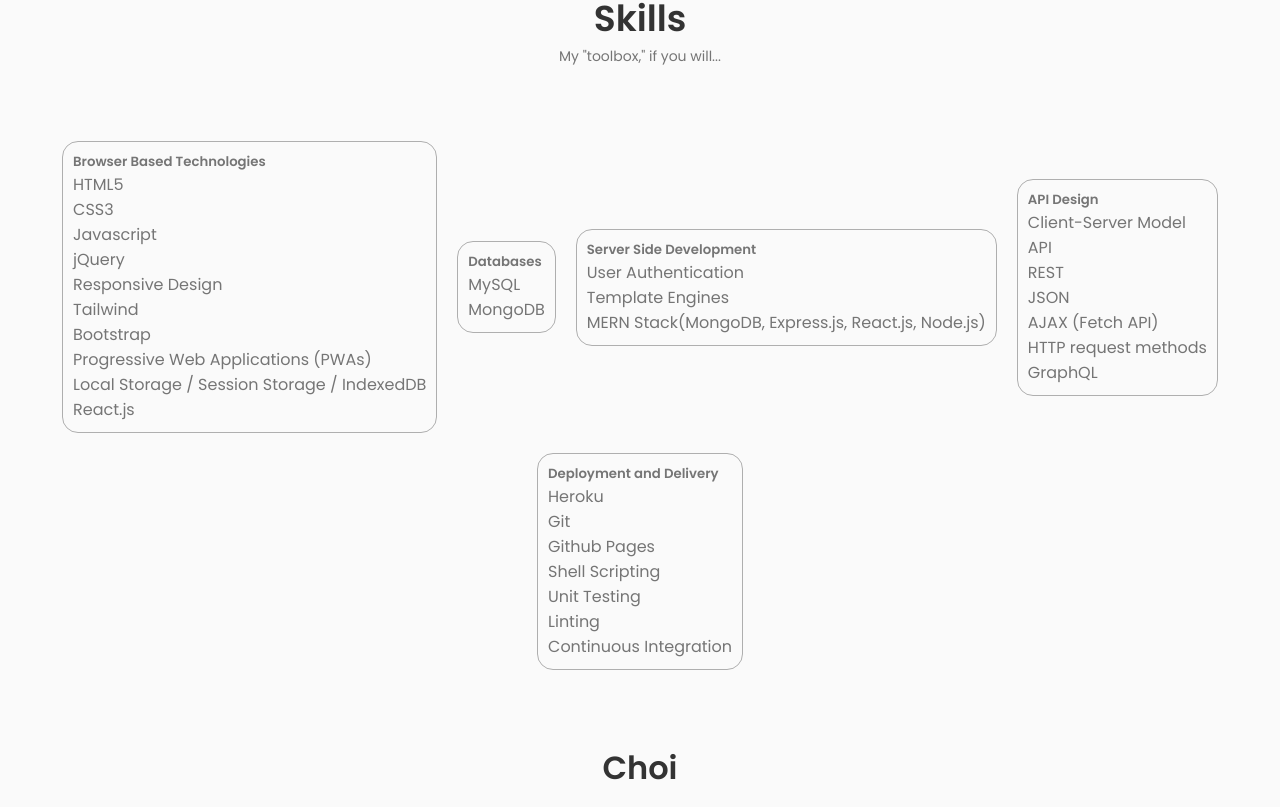
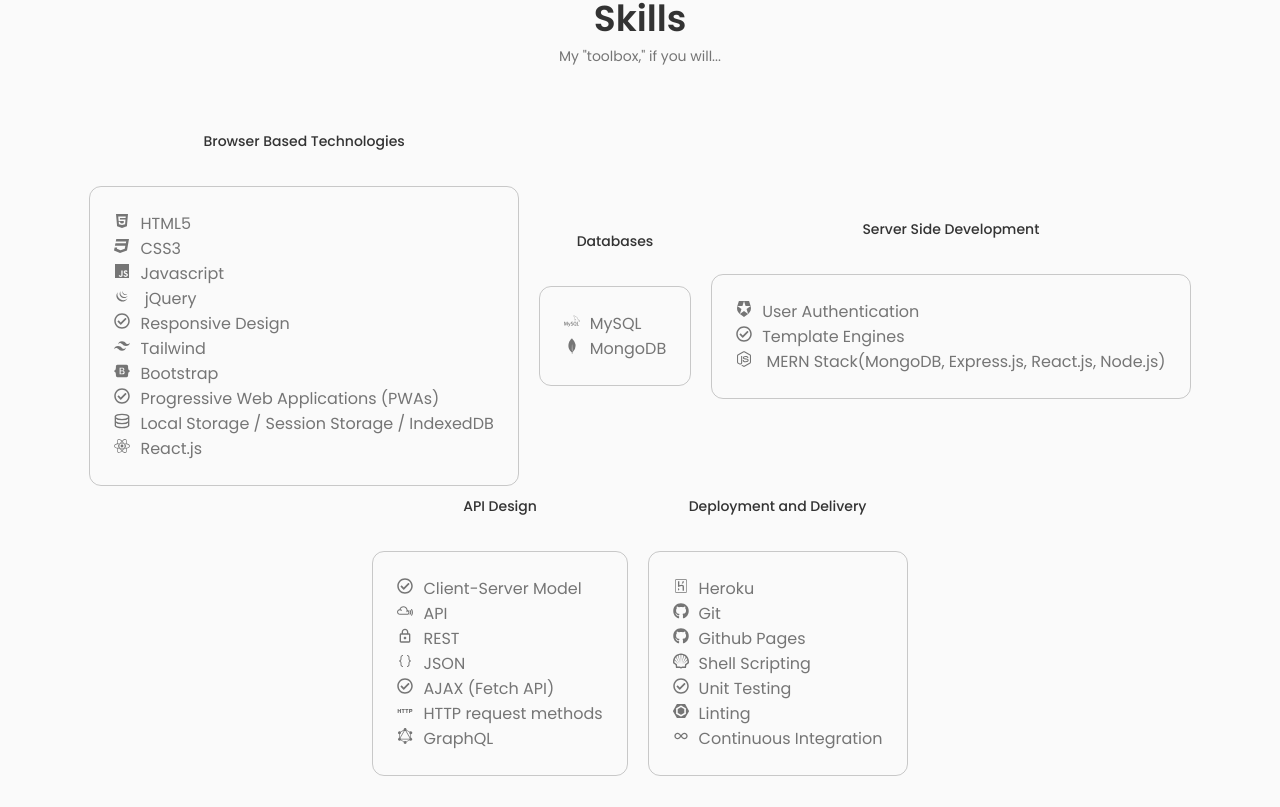
Before and after one commit to justinschoi93/portfolio, a React (Vite) app in the folder v3.0/: page / in a window 1280 px wide. Shown: the part 2413-3220 px from the top of the page. Built offline with nearby package versions, Linux system fonts and the light colour scheme.

Commit message:
updated styling

```diff
--- a/v3.0/src/components/skills/Skills.jsx
+++ b/v3.0/src/components/skills/Skills.jsx
@@ -1,5 +1,32 @@
 import './skills.css'
-
+import { MdHttp,
+    MdOutlineHttps
+                 } from 'react-icons/md';
+import { FaHtml5,
+    FaCss3,
+    FaJs,
+    FaRegCheckCircle,
+    FaBootstrap,
+    FaReact,
+    FaNodeJs,
+    FaGithub,
+    FaMixcloud
+                    } from 'react-icons/fa';
+import { BiLogoHeroku,
+    BiInfinite
+                    } from 'react-icons/bi';
+import { DiJqueryLogo } from 'react-icons/di';
+import {SiTailwindcss,
+    SiMysql,
+    SiMongodb,
+    SiAuth0,
+    SiShell,
+    SiEslint
+                    } from 'react-icons/si';
+import { GrStorage,
+    GrGraphQl
+                    } from 'react-icons/gr';
+import { VscJson } from 'react-icons/vsc';
 const Skills = () => {
     return (
         <section className="skills section" id="skills">
@@ -11,43 +38,42 @@
                         <h5 className="skills__card__title">Browser Based Technologies</h5>
                         <ul className="skills__list">
                             <li className="skills__item">
-                                <i className="fab fa-html5"></i>
+                                <FaHtml5 className="skills__icon"/>
                                 <span>HTML5</span>
                             </li>
                             <li className="skills__item">
-                                <i className=""></i>
+                                <FaCss3 className="skills__icon"/>
                                 <span>CSS3</span>
                             </li>
                             <li className="skills__item">
-                                <i className=""></i>
+                                <FaJs className="skills__icon"/>
                                 <span>Javascript</span>
                             </li>
                             <li className="skills__item">
-                                <i className=""></i>
-                                <span>jQuery</span>
+                                <DiJqueryLogo className="skills__icon"/>                          <span>jQuery</span>
                             </li>
                             <li className="skills__item">
-                                <i className=""></i>
+                                <FaRegCheckCircle className="skills__icon"/>
                                 <span>Responsive Design</span>
                             </li>
                             <li className="skills__item">
-                                <i className=""></i>
+                                <SiTailwindcss className="skills__icon"/>
                                 <span>Tailwind</span>
                             </li>
                             <li className="skills__item">
-                                <i className=""></i>
+                                <FaBootstrap className="skills__icon"/>
                                 <span>Bootstrap</span>
                             </li>
                             <li className="skills__item">
-                                <i className=""></i>
+                                <FaRegCheckCircle className="skills__icon"/>
                                 <span>Progressive Web Applications (PWAs)</span>
                             </li>
                             <li className="skills__item">
-                                <i className=""></i>
+                                <GrStorage className="skills__icon"/>
                                 <span>Local Storage / Session Storage / IndexedDB</span>
                             </li>
                             <li className="skills__item">
-                                <i className=""></i>
+                                <FaReact className="skills__icon"/>
                                 <span>React.js</span>
                             </li>
                         </ul>
@@ -56,11 +82,11 @@
                         <h5 className="skills__card__title">Databases</h5>
                         <ul className="skills__list">
                             <li className="skills__item">
-                                <i className=""></i>
+                                <SiMysql className="skills__icon"/>
                                 <span>MySQL</span>
                             </li>
                             <li className="skills__item">
-                                <i className=""></i>
+                                <SiMongodb className="skills__icon"/>
                                 <span>MongoDB</span>
                             </li>
                         </ul>
@@ -69,16 +95,15 @@
                         <h5 className="skills__card__title">Server Side Development</h5>
                         <ul className="skills__list">
                             <li className="skills__item">
-                                <i className=""></i>
+                                <SiAuth0 className="skills__icon"/>
                                 <span>User Authentication</span>
                             </li>
                             <li className="skills__item">
-                                <i className=""></i>
+                                <FaRegCheckCircle className="skills__icon"/>
                                 <span>Template Engines</span>
                             </li>
                             <li className="skills__item">
-                                <i className=""></i>
-                                <span>MERN Stack</span>
+                                <FaNodeJs className="skills__icon"/>                                <span>MERN Stack</span>
                                 <span>(MongoDB, Express.js, React.js, Node.js)</span>
                             </li>
                         </ul>
@@ -87,31 +112,31 @@
                         <h5 className="skills__card__title">API Design</h5>
                         <ul className="skills__list">
                             <li className="skills__item">
-                                <i className=""></i>
+                                <FaRegCheckCircle className="skills__icon"/>
                                 <span>Client-Server Model</span>
                             </li>
                             <li className="skills__item">
-                                <i className=""></i>
+                                <FaMixcloud className="skills__icon"/>
                                 <span>API</span>
                             </li>
                             <li className="skills__item">
-                                <i className=""></i>
+                                <MdOutlineHttps className="skills__icon"/>
                                 <span>REST</span>
                             </li>
                             <li className="skills__item">
-                                <i className=""></i>
+                                <VscJson className="skills__icon"/>
                                 <span>JSON</span>
                             </li>
                             <li className="skills__item">
-                                <i className=""></i>
+                                <FaRegCheckCircle className="skills__icon"/>
                                 <span>AJAX (Fetch API)</span>
                             </li>
                             <li className="skills__item">
-                                <i className=""></i>
+                                <MdHttp className="skills__icon"/>
                                 <span>HTTP request methods</span>
                             </li>
                             <li className="skills__item">
-                                <i className=""></i>
+                                <GrGraphQl className="skills__icon"/>
                                 <span>GraphQL</span>
                             </li>
                         </ul>
@@ -120,31 +145,31 @@
                         <h5 className="skills__card__title">Deployment and Delivery</h5>
                         <ul className="skills__list">
                             <li className="skills__item">
-                                <i className=""></i>
+                                <BiLogoHeroku className="skills__icon"/>
                                 <span>Heroku</span>
                             </li>
                             <li className="skills__item">
-                                <i className=""></i>
+                                <FaGithub className="skills__icon"/>
                                 <span>Git</span>
                             </li>
                             <li className="skills__item">
-                                <i className=""></i>
+                                <FaGithub className="skills__icon"/>
                                 <span>Github Pages</span>
                             </li>
                             <li className="skills__item">
-                                <i className=""></i>
+                                <SiShell className="skills__icon"/>
                                 <span>Shell Scripting</span>
                             </li>
                             <li className="skills__item">
-                                <i className=""></i>
+                                <FaRegCheckCircle className="skills__icon"/>
                                 <span>Unit Testing</span>
                             </li>
                             <li className="skills__item">
-                                <i className=""></i>
+                                <SiEslint className="skills__icon"/>
                                 <span>Linting</span>
                             </li>
                             <li className="skills__item">
-                                <i className=""></i>
+                                <BiInfinite className="skills__icon"/>
                                 <span>Continuous Integration</span>
                             </li>
                         </ul>
--- a/v3.0/src/components/skills/skills.css
+++ b/v3.0/src/components/skills/skills.css
@@ -12,8 +12,33 @@
 }
 
 .skills__card {
-    border: 1px solid rgba(0,0,0,0.3);
-    border-radius: 1rem;
+    display: flex;
+    flex-direction: column;
+    /* justify-content: center; */
+    align-items: center;
+}
+
+.skills__list {
+    border: 1px solid rgba(0,0,0,0.2);
+    border-radius: .75rem;
     margin: 10px;
-    padding: 10px;
+    padding: 1.5rem;
+    color: var(--text-color);
 }
+
+.skills__icon {
+    margin-right: 10px;
+    margin-bottom: 0;
+    margin-top: 0;
+}
+
+.skills__card__title {
+    font-size: var(--small-font-size);
+    font-weight: var(--font-medium);
+    color: var(--title-color);
+    margin-bottom: var(--mb-1-5);
+}
+
+.skills__subtitle {
+    font-size: var(--tiny-font-size);
+}
```
